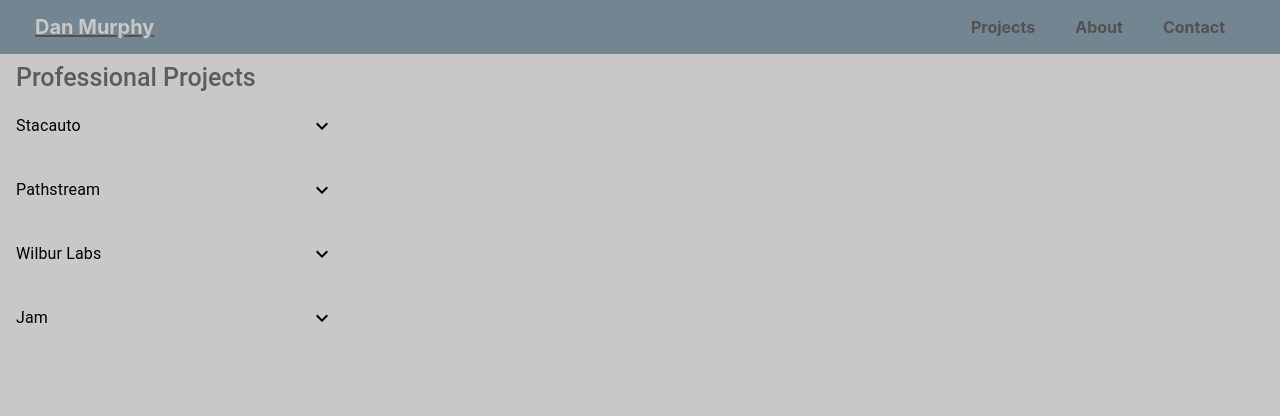
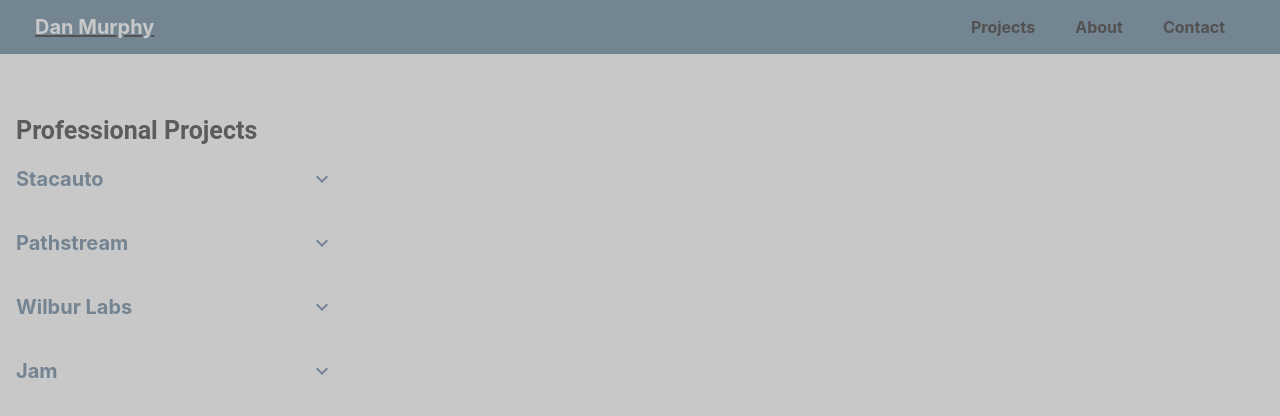
Before and after one commit to danmurphy1217/website, a React (Create React App) app: page /projects in a window 1280 px wide. Shown: the top 416 px of the page. Built offline with nearby package versions, Linux system fonts and the light colour scheme.

Commit message:
disable material ui typography and add some custom styling to the project sidebar

```diff
--- a/src/components/extras/buildProjectSidebar.js
+++ b/src/components/extras/buildProjectSidebar.js
@@ -13,11 +13,16 @@
   root: {
     width: 350,
     height: "auto",
+    color: "#748492",
+    fontWeight: "bold",
+    fontSize: "20px"
   },
   nested: {
     paddingLeft: theme.spacing(4),
     minWidth: "auto",
+    fontSize: "16px",
   },
+
 }));
 
 function SidebarWith({ companyDetails }) {
@@ -67,7 +72,7 @@
             handleCompanyOpen(company.companyName);
           }}
         >
-          <ListItemText primary={company.companyName} />
+          <ListItemText primary={company.companyName} disableTypography/>
           {open[company.companyName] ? <ExpandLess /> : <ExpandMore />}
         </ListItem>
         {Array.isArray(company.projects) ? (
@@ -75,9 +80,6 @@
             {company.projects.map((project) => {
               return (
                 <div>
-                  {/* {projectClicked[project.label] ? (
-                    <p> {project.label} Clicked</p>
-                  ) : null} */}
                   <Collapse
                     in={open[company.companyName]}
                     timeout="auto"
@@ -92,7 +94,7 @@
                           handleProjectClicked(project.label);
                         }}
                       >
-                        <ListItemText primary={project.label} />
+                        <ListItemText primary={project.label} disableTypography/>
                       </ListItem>
                     </List>
                   </Collapse>
@@ -143,7 +145,7 @@
     <div style={{ display: "flex" }}>
       <List
         subheader={
-          <ListSubheader style={{ fontSize: "25px" }}>
+          <ListSubheader style={{ fontSize: "25px", paddingTop: "15%", fontWeight: "bold"}}>
             Professional Projects
           </ListSubheader>
         }
```
